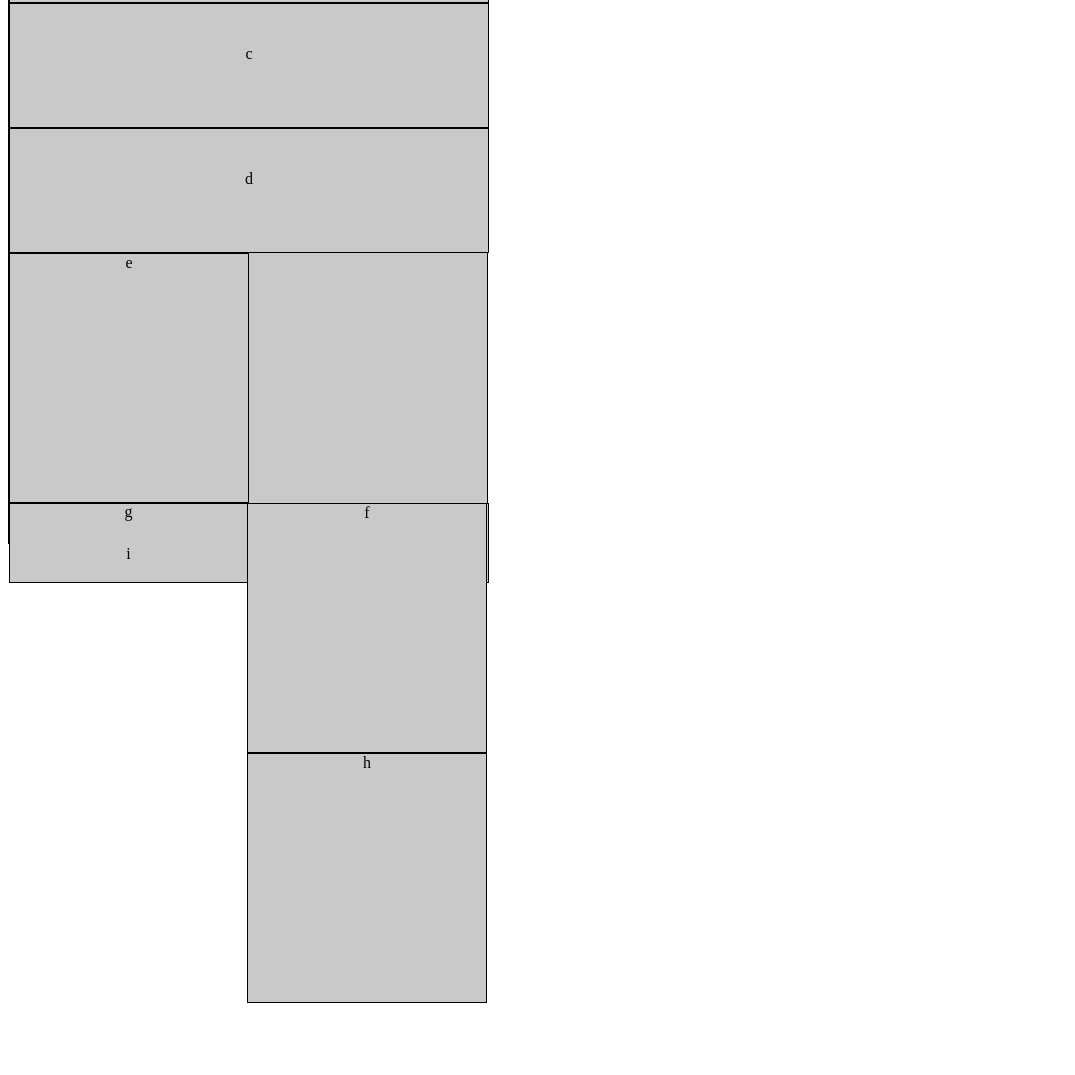
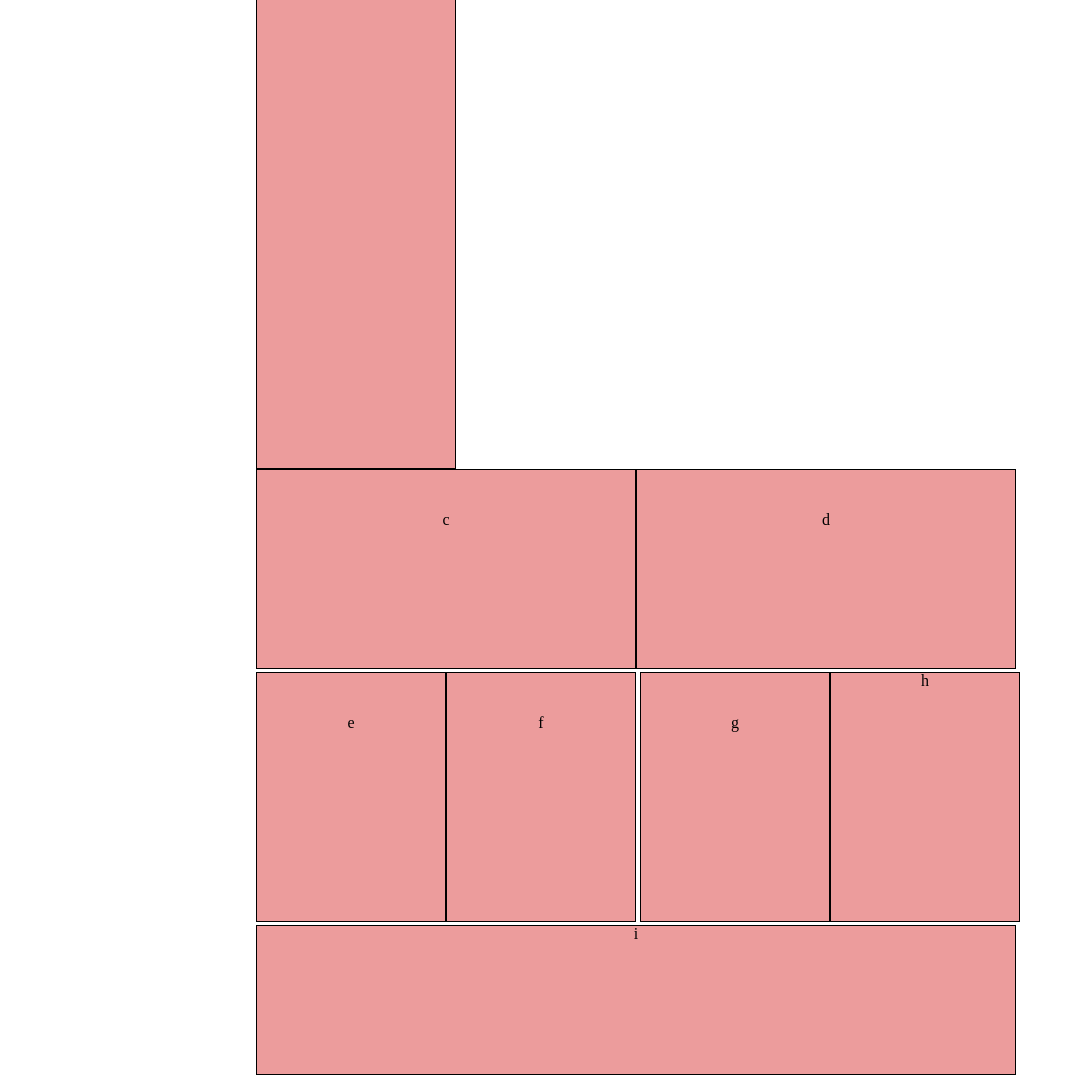
Before and after one commit to KrystalMadrinan/Lab-01, a plain HTML site: page index.html in a window 1280 px wide. Shown: the part 231-1306 px from the top of the page, without its empty margins (0-1075 px from the left). Before the commit the page ends 1234 px from the top, so only its background shows below. Drawn offline with Linux system fonts and the light colour scheme.

Commit message:
Lab 01 so far

```diff
--- a/index.html
+++ b/index.html
@@ -2,28 +2,39 @@
 <html>
 
 <head>
+    <meta name=”viewport” content=”width=device-width, initial-scale=1”>
     <title>
-
+        Lab-01
     </title>
+    <link rel="stylesheet" href="styles/reset.css">
+    <link rel="stylesheet" href="styles/base.css">
     <link rel="stylesheet" href="styles/layout.css">
-    <link rel="stylesheet" href="styles/base.css">
+    <link rel="stylesheet" href="styles/modules.css">
     <link rel="stylesheet" href="styles/theme.css">
     <link rel="stylesheet" href="styles/state.css">
-    <link rel="stylesheet" href="styles/module.css">
 </head>
 
 <body>
-
+    <div>
     <div id="a">a</div>
     <div id="b">b</div>
-    <div id="c">c</div>
-    <div id="d">d</div>
+    </div>
 
-    <div><div id="e">e</div>
-    <div id="f">f</div></div>
 
-    <div><div id="g">g</div>
-    <div id="h">h</div></div>
+        <div class="mediumBlocks">
+            <div id="c">c</div>
+            <div id="d">d</div>
+        </div>
+
+        <div class="smallBlocks">
+            <div id="e">e</div>
+            <div id="f">f</div>
+        </div>
+
+        <div class="smallBlocks">
+            <div id="g">g</div>
+            <div id="h">h</div>
+        </div>
 
 
 </body>
--- a/styles/layout.css
+++ b/styles/layout.css
@@ -1,98 +1,35 @@
-
 body {
     width: 480px;
     height: 767px;
-    border: 1px solid black;
-}
-
-#a {
-    width: 480px;
-    height: 75px;
-    border: 1px solid black;
-    text-align: center;
-}
-
-#b {
-    width: 480px;
-    height: 150px;
-    border: 1px solid black;
-    text-align: center;
-}
-
-#c, #d {
-    width: 480px;
-    height: 125px;
-    border: 1px solid black;
-    text-align: center;
+    margin: auto;
 }
 
 
-#a, #b, #c, #d, footer {
-    line-height: 100px;
-}
 
-#e, #g, #f, #h {
-    width: 240px;
-    height: 250px;
-    border: 1px solid black;
-    text-align: center;
-}
-
-.squares2 {
-    display: inline-block;
-}
-
-#f {
-    float: right;
-
-
-}
-
-#e {
-    float: left;
-}
-
-#h {
-    float: right;
-}
 
 footer {
     width: 480px;
     height: 80px;
     border: 1px solid black;
     text-align: center;
+    clear: both;
 }
 
 
 
 /* DESKTOP STUFF STARTS HERE */
-@media only screen and (max-width: 767px) {
+@media only screen and (min-width: 768px) {
     body {
         width: 768px;
         height: 960px;
-        border: 1px solid black;
     }
 
-    #a {
-        width: 960px;
-        height: 100px;
+    footer {
+        width: 760px;
+        height: 150px;
         border: 1px solid black;
         text-align: center;
+        clear: both;
     }
 
-    #b {
-        width: 200px;
-        height: 600px;
-        border: 1px solid black;
-        text-align: center;
-    }
-
-    #c, #d {
-        width: 380px;
-        height: 200px;
-        border: 1px solid black;
-        text-align: center;
-    }
-
-
   }
--- /dev/null
+++ b/styles/modules.css
@@ -0,0 +1,160 @@
+
+#a {
+    width: 480px;
+    height: 75px;
+    border: 1px solid black;
+    text-align: center;
+}
+
+#b {
+    width: 480px;
+    height: 150px;
+    border: 1px solid black;
+    text-align: center;
+}
+
+#c {
+    width: 480px;
+    height: 125px;
+    border: 1px solid black;
+    text-align: center;
+    float: left;
+}
+
+#d {
+    width: 480px;
+    height: 125px;
+    border: 1px solid black;
+    text-align: center;
+    float: right;
+}
+
+#e {
+    width: 240px;
+    height: 250px;
+    border: 1px solid black;
+    text-align: center;
+    float: left;
+}
+
+#f {
+    width: 240px;
+    height: 250px;
+    border: 1px solid black;
+    text-align: center;
+    float: right;
+    margin: 0px 0px 0px 0px;
+}
+
+#g {
+    width: 240px;
+    height: 250px;
+    border: 1px solid black;
+    text-align: center;
+    float: left;
+    margin: 0px 0px 0px 0px;
+}
+
+#h {
+    width: 240px;
+    height: 250px;
+    border: 1px solid black;
+    text-align: center;
+    float: right;
+}
+
+#a, #b, #c, #d, #e, #f, #g, #h footer {
+    line-height: 100px;
+    margin: 0px;
+}
+
+
+
+/* DESKTOP STUFF STARTS HERE */
+
+@media only screen and (min-width: 768px) {
+
+    .smallBlocks {
+        display: inline-block;
+    }
+
+    .mediumBlocks {
+        display: inline-block;
+    }
+
+    #smallerDiv {
+        float: right;
+    }
+
+
+    #a {
+        width: 960px;
+        height: 100px;
+        border: 1px solid black;
+        text-align: center;
+    }
+
+    #b {
+        width: 200px;
+        height: 600px;
+        border: 1px solid black;
+        text-align: center;
+        float: left;
+    }
+
+    #c {
+        width: 380px;
+        height: 200px;
+        border: 1px solid black;
+        text-align: center;
+        margin: 0px;
+    }
+
+    #d {
+        width: 380px;
+        height: 200px;
+        border: 1px solid black;
+        text-align: center;
+        float: right;
+        margin: 0px;
+    }
+
+    #e {
+        width: 190px;
+        height: 250px;
+        border: 1px solid black;
+        text-align: center;
+        float: left;
+        /* overflow: hidden; */
+    }
+
+    #f {
+        width: 190px;
+        height: 250px;
+        border: 1px solid black;
+        text-align: center;
+        float: right;
+        margin: 0px 0px 0px 0px;
+        /* overflow: hidden; */
+    }
+
+    #g {
+        width: 190px;
+        height: 250px;
+        border: 1px solid black;
+        text-align: center;
+        float: left;
+        margin: 0px 0px 0px 0px;
+    }
+
+    #h {
+        width: 190px;
+        height: 250px;
+        border: 1px solid black;
+        text-align: center;
+        float: right;
+    }
+
+
+
+}
--- a/styles/theme.css
+++ b/styles/theme.css
@@ -5,3 +5,15 @@ div {
 footer {
     background-color: rgb(201, 201, 201);
 }
+
+@media only screen and (min-width: 768px) {
+
+div {
+    background-color: rgb(236, 156, 156);
+}
+
+footer {
+    background-color: rgb(236, 156, 156);
+}
+
+}
```
Also changed, not shown: styles/base.css (+10 -2 lines), styles/module.css (deleted).
